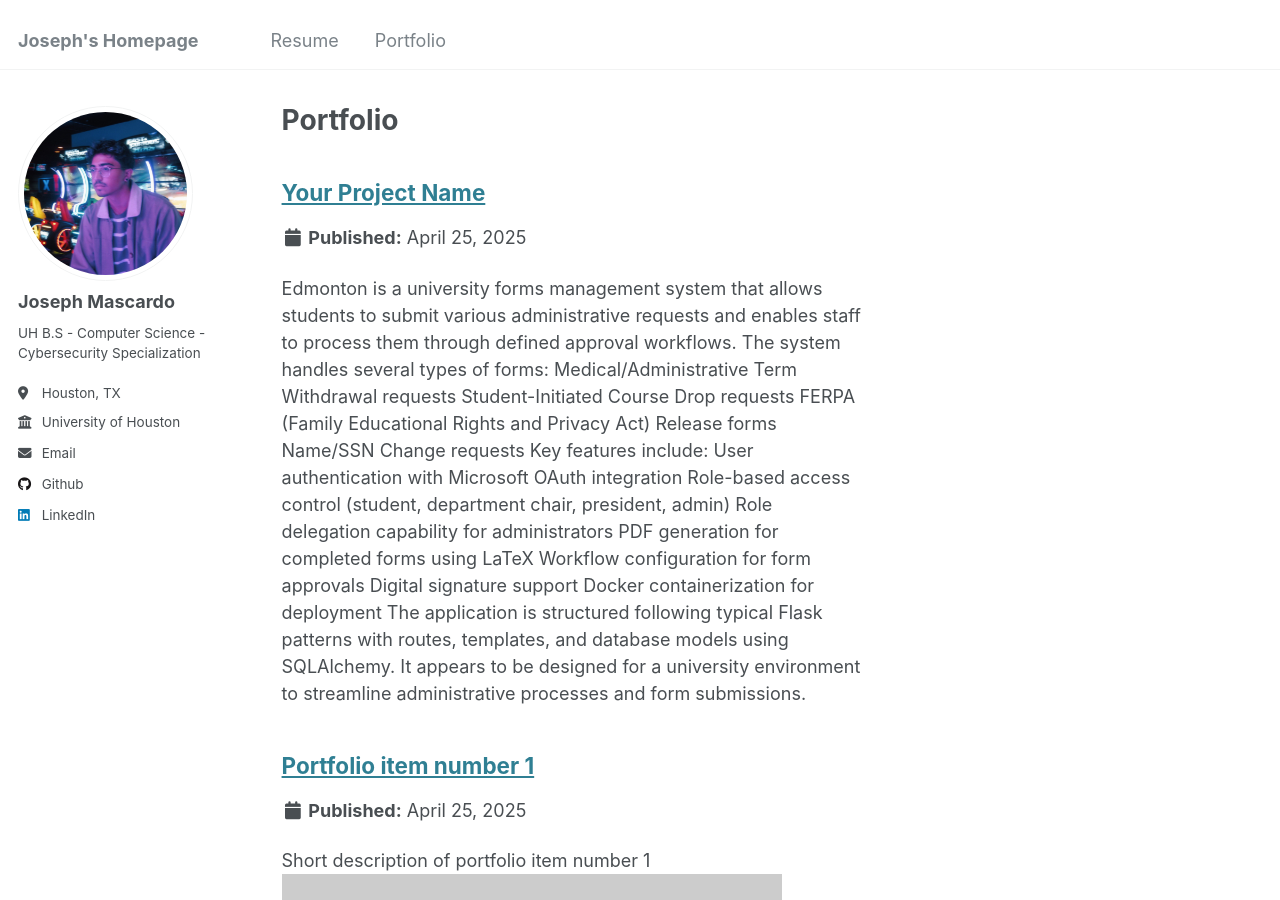
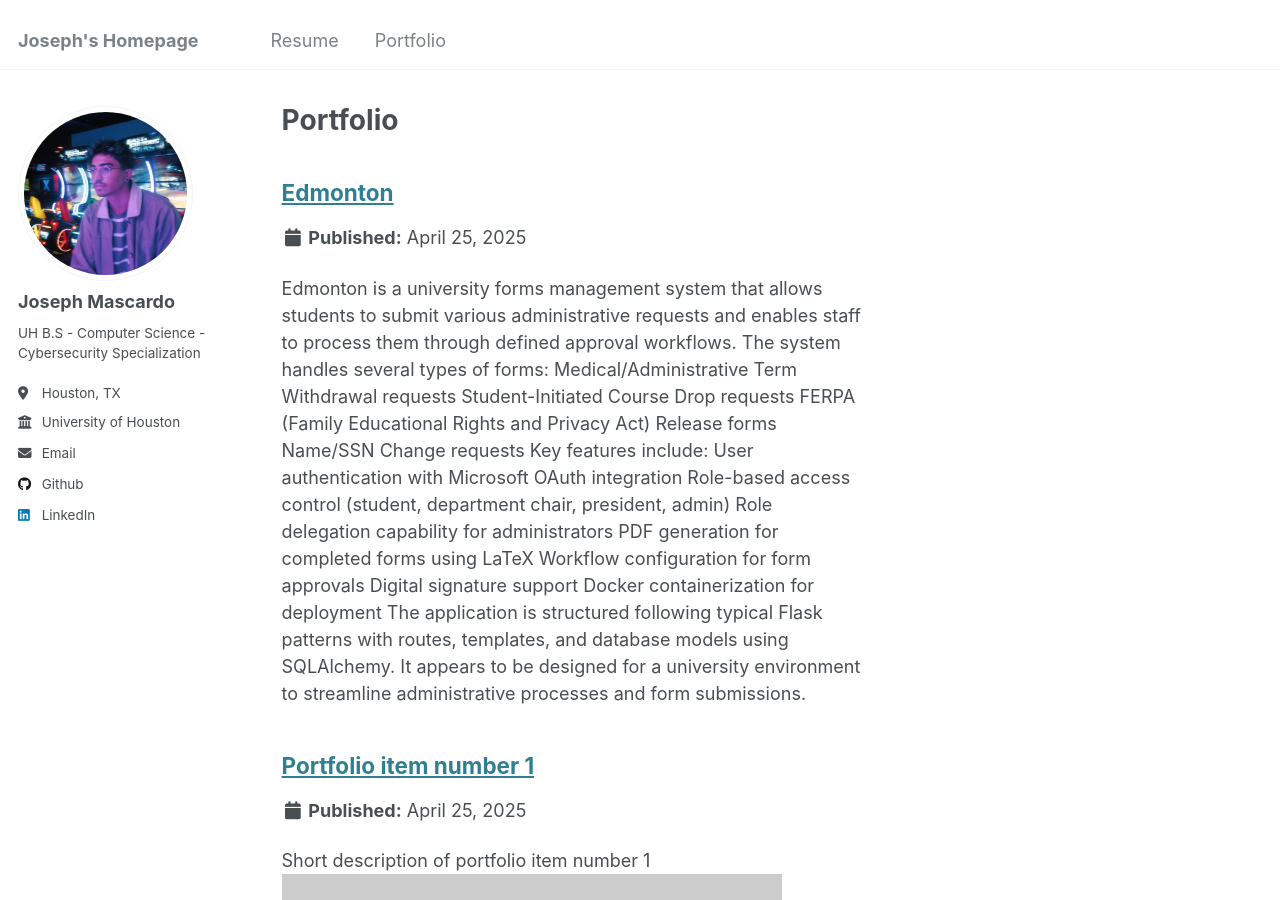
Before and after one commit to jomosquito/jomosquito.github.io, a Jekyll site: the page built from _pages/portfolio.html, in a window 1280 px wide and 900 px high. Built offline with Jekyll 4.4.1, drawn with Linux system fonts in a browser that asks for light colours.

Commit message:
Update edmonton.md

```diff
--- a/_portfolio/edmonton.md
+++ b/_portfolio/edmonton.md
@@ -1,5 +1,5 @@
 ---
-title: "Your Project Name"
+title: "Edmonton"
 excerpt: "Edmonton is a university forms management system that allows students to submit various administrative requests and enables staff to process them through defined approval workflows. The system handles several types of forms:
 
 Medical/Administrative Term Withdrawal requests
```
